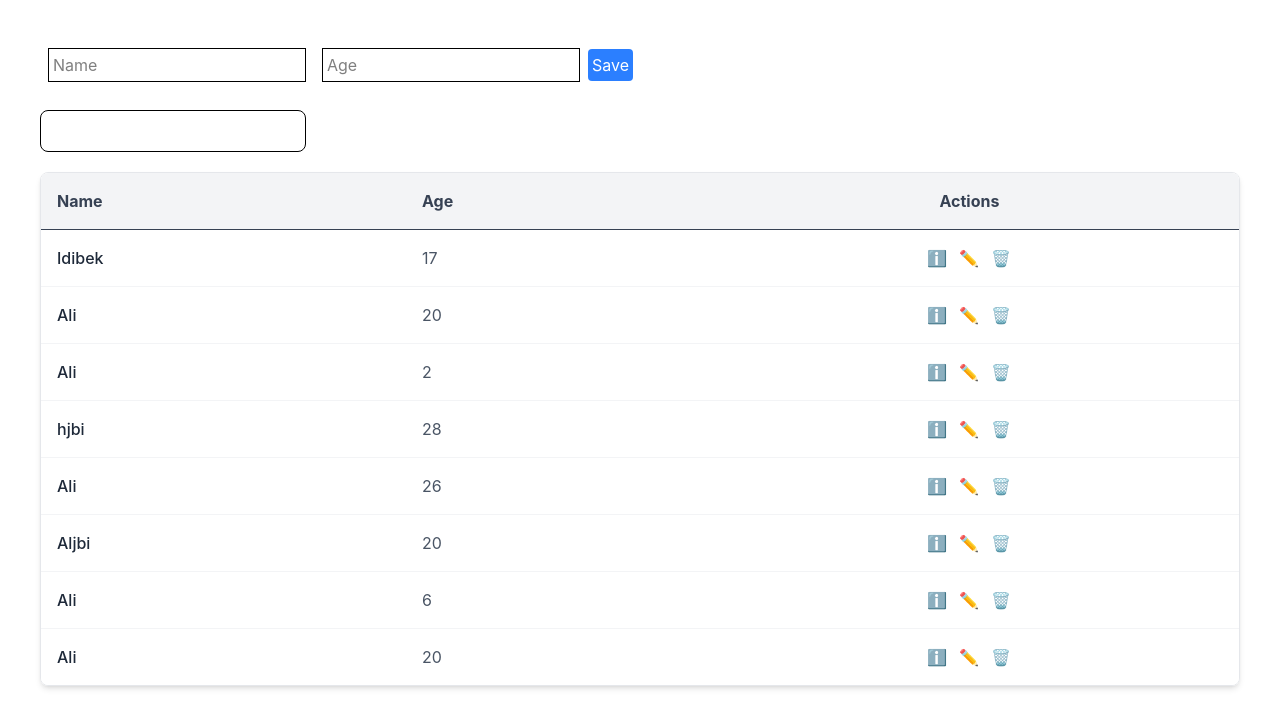
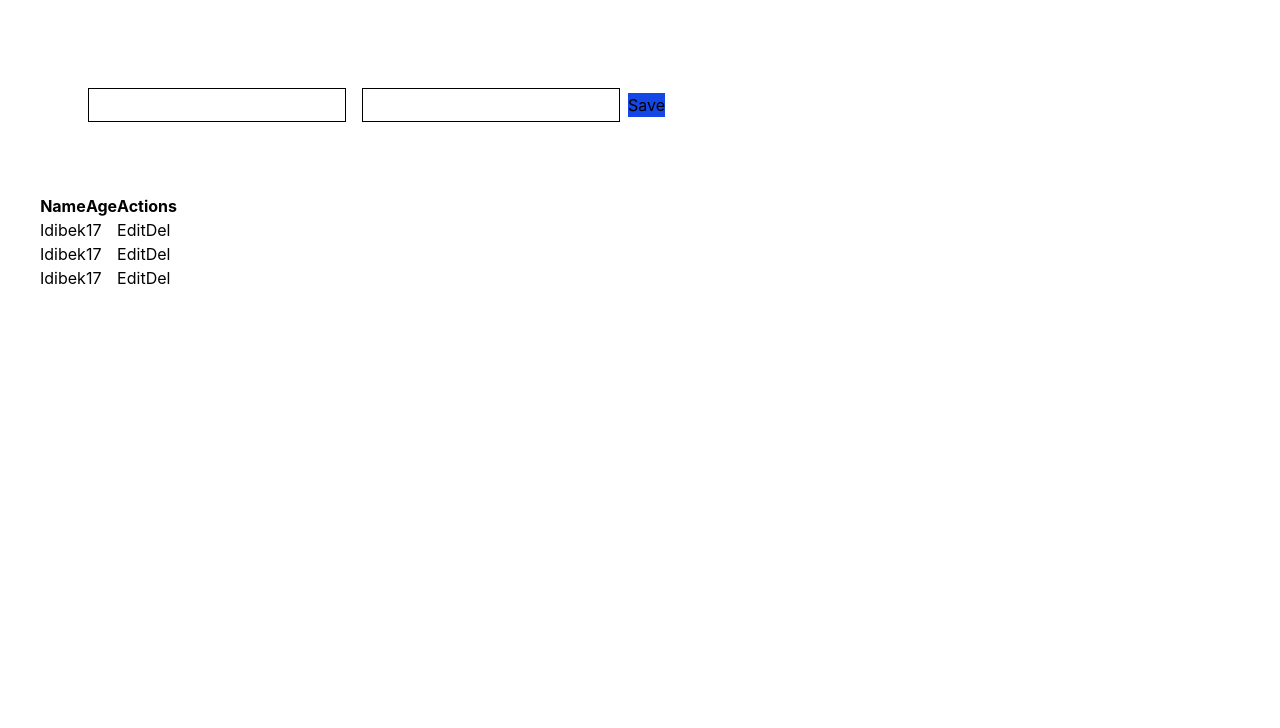
Before and after one commit to jumazodabahodur/REACT.1, a React (Vite) app in the folder my-app/: page / in a window 1280 px wide. Shown: the top 728 px of the page. Built offline with nearby package versions, Linux system fonts and the light colour scheme.

Commit message:
13.02.26

```diff
--- a/my-app/src/App.jsx
+++ b/my-app/src/App.jsx
@@ -1,155 +1,116 @@
-import React, { useState } from 'react';
+import React,{useState} from 'react'
 
-const App = () => {
-  // Инициализируем состояние (базу данных) с начальными объектами
-  const [data, setData] = useState([
-    { id: 1, name: "Idibek", age: 17, status: false },
-    { id: 2, name: "Ali", age: 20, status: true },
-    { id: 3, name: "Ali", age: 2, status: true },
-    { id: 4, name: "hjbi", age: 28, status: true },
-    { id: 5, name: "Ali", age: 26, status: true },
-    { id: 6, name: "Aljbi", age: 20, status: true },
-    { id: 7, name: "Ali", age: 6, status: true },
-    { id: 8, name: "Ali", age: 20, status: true },
-  ]);
+const Api2 = () =>{
 
-  // Состояния для хранения значений в полях формы
-  const [nameEdit, setNameEdit] = useState("");
-  const [ageEdit, setAgeEdit] = useState("");
-  const [search, setSearch] = useState("");
-  const [idx, setIdx] = useState(null); // Хранит ID объекта, который мы сейчас правим
-  const [statusEdit, setStatusEdit] = useState(false);
+const [data,setData]=useState([
+      { id: 1, name: "Idibek", age: 17, status: false },
+        { id: 1, name: "Idibek", age: 17, status: false },
+        { id: 1, name: "Idibek", age: 17, status: false },
+])
 
-  // Состояния для модального окна (Info)
-  const [isInfoOpen, setIsInfoOpen] = useState(false); // Флаг: открыто окно или закрыто
-  const [selectedUser, setSelectedUser] = useState(null); // Сюда записываем объект юзера для отображения
+const [nameEdit,setNameEdit] =useState("")
+const [ageEdit,setAgeEdit] =useState("")
+const [search,setSearch]= useState("")
+const [idx,setIdx] = useState(null)
+const [statusEdit,setStatusEdit] = useState(false)
 
-  // ФУНКЦИЯ УДАЛЕНИЯ: фильтрует массив, убирая элемент с нужным ID
-  const deleteUser = (id) => {
-    // filter() создает новый массив, куда попадают все, КРОМЕ того, чей ID совпал
-    setData(data.filter((item) => item.id !== id));
-  };
 
-  // ФУНКЦИЯ РЕДАКТИРОВАНИЯ: берет данные выбранного юзера и закидывает их в форму
-  const showEdit = (e) => {
-    setAgeEdit(e.age);
-    setNameEdit(e.name);
-    setIdx(e.id); // Запоминаем, какой именно ID мы будем обновлять
-    setStatusEdit(e.status);
-  };
+const deleteUser = (id) =>{
+    setData(data.filter((e)=>e.id !==id))
+}
 
-  // ФУНКЦИЯ СОХРАНЕНИЯ: срабатывает при нажатии кнопки "Save"
-  const handleSubmit = (event) => {
-    event.preventDefault();
 
-    // 1. Тафтиш: Агар инпутҳо холӣ бошанд, идома надеҳ
-    if (!nameEdit.trim() || !ageEdit) {
-      alert("Лутфан ном ва синну солро нависед!");
-      return;
+const showEdit = (e)=>{
+    setNameEdit(e.name)
+    setAgeEdit(e.age)
+    setIdx(e.id)
+    setStatusEdit(e.status)
+}
+
+
+const handleSubmit = (event)=>{
+    event.preventDefault()
+
+    const obj ={
+        id: idx, name: nameEdit, age: ageEdit, status: statusEdit
     }
 
+    setData(data.map((e)=>e.id == idx?obj:e))
+
+    setIdx(null)
+    setNameEdit("")
+    setAgeEdit("")
+    setSearch("")
+
+
+
     if (idx === null) {
-      // 2. ИЛОВА КАРДАН (ADD)
+      // ИЛОВА КАРДАН (ADD): Агар idx холӣ бошад, объекти нав месозем
       const newUser = {
-        id: Date.now(),
+        id: Date.now(), // ID-и беназир бо вақт
         name: nameEdit,
         age: ageEdit,
         status: false
       };
-      setData([...data, newUser]);
+      setData([...data, newUser]); // Массиви кӯҳна + корбари нав
     } else {
-      // 3. ТАҲРИР КАРДАН (EDIT)
+      // ТАҲРИР КАРДАН (EDIT): Агар idx мавҷуд бошад
       const obj = { id: idx, name: nameEdit, age: ageEdit, status: statusEdit };
       setData(data.map((item) => (item.id === idx ? obj : item)));
     }
 
-    // 4. Тоза кардани форма
+    // Баъди иҷрои кор, формаро тоза мекунем
     setIdx(null);
     setNameEdit("");
     setAgeEdit("");
     setSearch("");
-  };
+
+}
+
+
+
+
+
   return (
     <div className='p-10'>
-      {/* Форма для добавления или редактирования */}
-      <form onSubmit={handleSubmit} className='mb-5'>
-        <input className='border m-2 p-1' value={nameEdit} onChange={(e) => setNameEdit(e.target.value)} placeholder="Name" />
-        <input className='border m-2 p-1' value={ageEdit} onChange={(e) => setAgeEdit(e.target.value)} placeholder="Age" />
-        <button type='submit' className='bg-blue-500 text-white p-1 rounded'>Save</button>
-      </form>
-<input value={search} onChange={(e)=>setSearch(e.target.value)} type="search" className='border rounded-lg p-2 outline-none' />
 
-      {/* Таблица со списком */}
-{/* Таблица со списком */}
+        <form onSubmit={handleSubmit} className='p-10'>
+            <input className='border m-2 p-1' value={nameEdit} onChange={(e)=>setNameEdit(e.target.value)} type="text" />
+            <input className='border m-2 p-1' value={ageEdit} onChange={(e)=>setAgeEdit(e.target.value)} type="text" />
+            <button type='submit' className='bg-blue-700'>Save</button>
+        </form>
+        <input value={search} onChange={(e)=> setSearch(e.target.value)} type="search" />
 
-<div className="overflow-hidden rounded-lg border border-gray-200 shadow-md mt-5">
-  <table className='border-collapse w-full text-left bg-white'>
-    <thead className='bg-gray-100'>
-      <tr>
-        <th className='p-4 font-bold text-gray-700 border-b'>Name</th>
-        <th className='p-4 font-bold text-gray-700 border-b'>Age</th>
-        <th className='p-4 font-bold text-gray-700 border-b text-center'>Actions</th>
-      </tr>
-    </thead>
-    <tbody className='divide-y divide-gray-100'>
-      {data
-        .filter((e) => e.name.toLowerCase().includes(search.trim().toLowerCase()))
-        .map((e) => (
-          <tr key={e.id} className='hover:bg-blue-50 transition-colors'>
-            <td className='p-4 text-gray-800 font-medium'>{e.name}</td>
-            <td className='p-4 text-gray-600'>{e.age}</td>
-            <td className='p-4 text-center'>
-              <div className="flex justify-center gap-3">
-                <button
-                  onClick={() => { setSelectedUser(e); setIsInfoOpen(true); }}
-                  className='text-blue-500 hover:scale-120 transition-transform'
-                  title="Info"
-                >
-                  ℹ️
-                </button>
-                <button
-                  onClick={() => showEdit(e)}
-                  className='text-orange-500 hover:scale-120 transition-transform'
-                  title="Edit"
-                >
-                  ✏️
-                </button>
-                <button
-                  onClick={() => deleteUser(e.id)}
-                  className='text-red-500 hover:scale-120 transition-transform'
-                  title="Delete"
-                >
-                  🗑️
-                </button>
-              </div>
-            </td>
-          </tr>
-        ))}
-    </tbody>
-  </table>
-</div>
+      <table>
+<thead>
+    <tr>
+        <th>Name</th>
+        <th>Age</th>
+        <th>Actions</th>
+    </tr>
+</thead>
 
-    {/* Модальное окно */}
-{isInfoOpen && selectedUser && (
-  <div className='fixed inset-0 bg-black bg-opacity-50 flex items-center justify-center z-50'>
-    <div className='bg-white p-6 rounded-lg shadow-xl border w-80'>
-      <h2 className="text-xl font-bold mb-4 text-blue-600">User Info</h2>
-      <div className="space-y-2">
-        <p><strong>Name:</strong> {selectedUser.name}</p>
-        <p><strong>Age:</strong> {selectedUser.age}</p>
-        <p><strong>Status:</strong> {selectedUser.status ? "Active" : "Inactive"}</p>
-      </div>
-      <button
-        onClick={() => setIsInfoOpen(false)}
-        className='bg-red-500 hover:bg-red-600 text-white p-2 w-full rounded mt-4 transition-colors'
-      >
-        Close
-      </button>
+<tbody>
+{data.filter((el)=>el.name.toLowerCase().includes(search.trim().toLowerCase()))
+.map((e)=>(
+<tr key={e.id}>
+<td>{e.name}</td>
+<td>{e.age}</td>
+<td>
+    <button onclick = {()=> showEdit(e)}>Edit</button>
+    <button onclick = {()=> deleteUser(e.id)}>Del</button>
+</td>
+
+</tr>
+
+))}
+</tbody>
+
+      </table>
+
+
     </div>
-  </div>
-)}
-    </div>
-  );
-};
+  )
+}
 
-export default App;
+export default Api2
```
